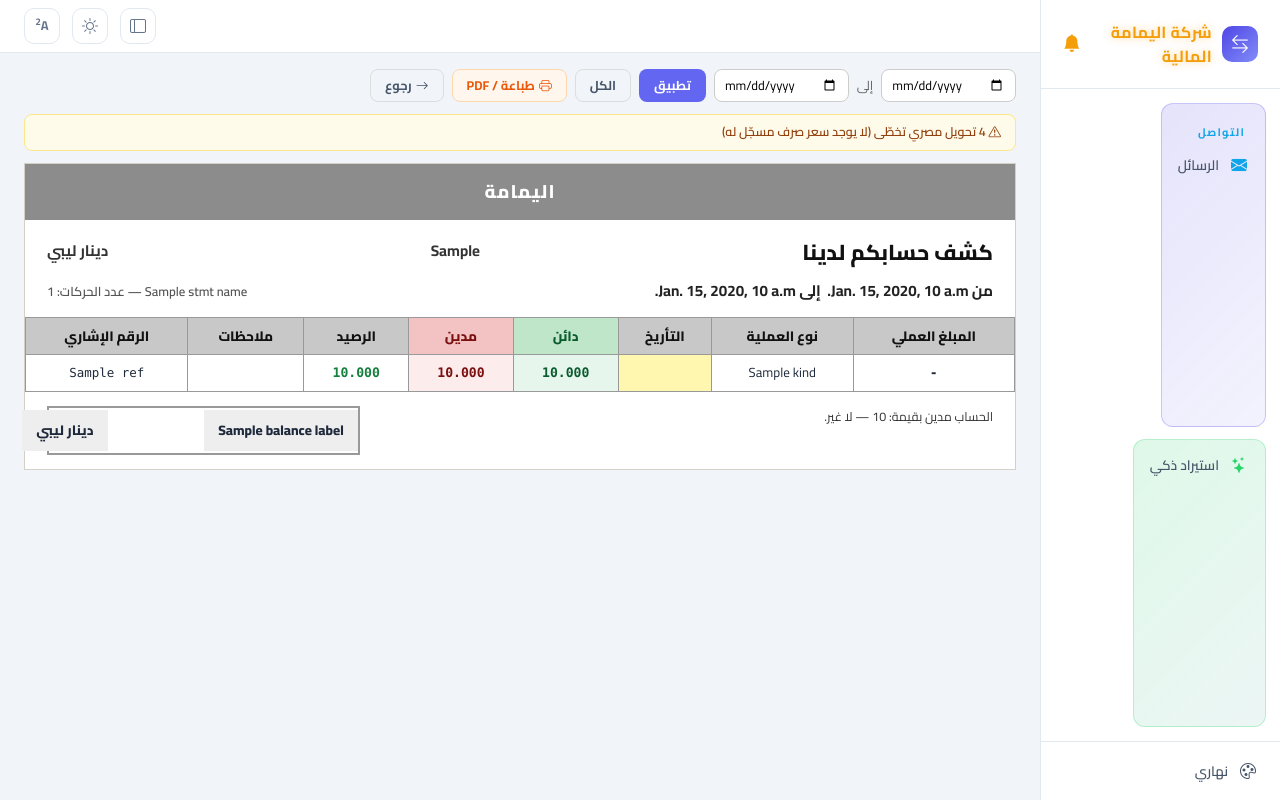
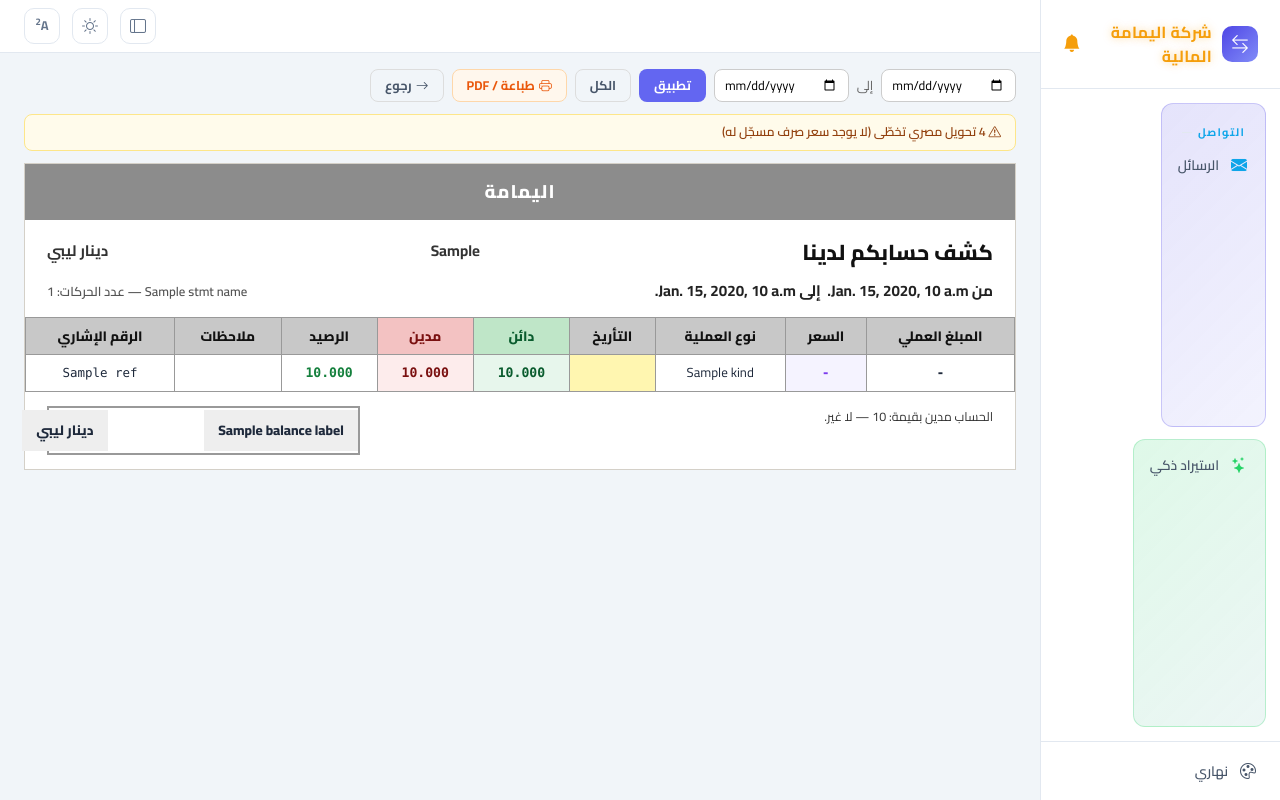
Before and after one commit to aklibya-g/aklibya-webapp, a Django app: template access_app/templates/whatsapp_settlement.html in a window 1280 px wide. Run offline with Django 5.2, Linux system fonts and the light colour scheme; data comes from the database, SQL or seed files in the repository; the template is opened without the code that fills it: most values are stand-ins (such as "Sample title", 1, 10 or a date in 2020); data that the repository does not hold is empty.

Commit message:
كشف المقاصة: عمود السعر لكل سطر

```diff
--- a/access_app/templates/whatsapp_settlement.html
+++ b/access_app/templates/whatsapp_settlement.html
@@ -31,6 +31,7 @@ table.stmt td.bal { font-family:Consolas,monospace; font-weight:700; }
 table.stmt td.bal.neg { color:#b91c1c; }
 table.stmt td.bal.pos { color:#15803d; }
 table.stmt td.amount { font-family:Consolas,monospace; font-weight:700; }
+table.stmt td.rate { font-family:Consolas,monospace; font-weight:700; color:#7c3aed; background:#f5f3ff; white-space:nowrap; }
 table.stmt td.notes { text-align:right; font-size:.78rem; color:#333; max-width:220px; }
 table.stmt td.ref { font-family:Consolas,monospace; font-size:.78rem; }
 table.stmt tbody tr:hover td { filter:brightness(.97); }
@@ -83,6 +84,7 @@ table.stmt tbody tr:hover td { filter:brightness(.97); }
         <thead>
             <tr>
                 <th>المبلغ العملي</th>
+                <th>السعر</th>
                 <th>نوع العملية</th>
                 <th>التأريخ</th>
                 <th class="h-credit">دائن</th>
@@ -96,6 +98,7 @@ table.stmt tbody tr:hover td { filter:brightness(.97); }
             {% for r in rows %}
             <tr>
                 <td class="amount">{{ r.msg.amount|western:2 }} {{ r.msg.currency|default:"" }}</td>
+                <td class="rate">{% if r.msg.exchange_rate %}{{ r.msg.exchange_rate|western:2 }}{% else %}-{% endif %}</td>
                 <td>{{ r.kind }}</td>
                 <td class="date">{{ r.msg.timestamp|date:"Y-m-d" }}</td>
                 <td class="credit">{% if r.credit %}{{ r.credit|western:3 }}{% else %}0.000{% endif %}</td>
@@ -105,7 +108,7 @@ table.stmt tbody tr:hover td { filter:brightness(.97); }
                 <td class="ref">{{ r.ref }}</td>
             </tr>
             {% empty %}
-            <tr><td colspan="8" style="color:#888;padding:24px">لا توجد حركات</td></tr>
+            <tr><td colspan="9" style="color:#888;padding:24px">لا توجد حركات</td></tr>
             {% endfor %}
         </tbody>
     </table>
```
